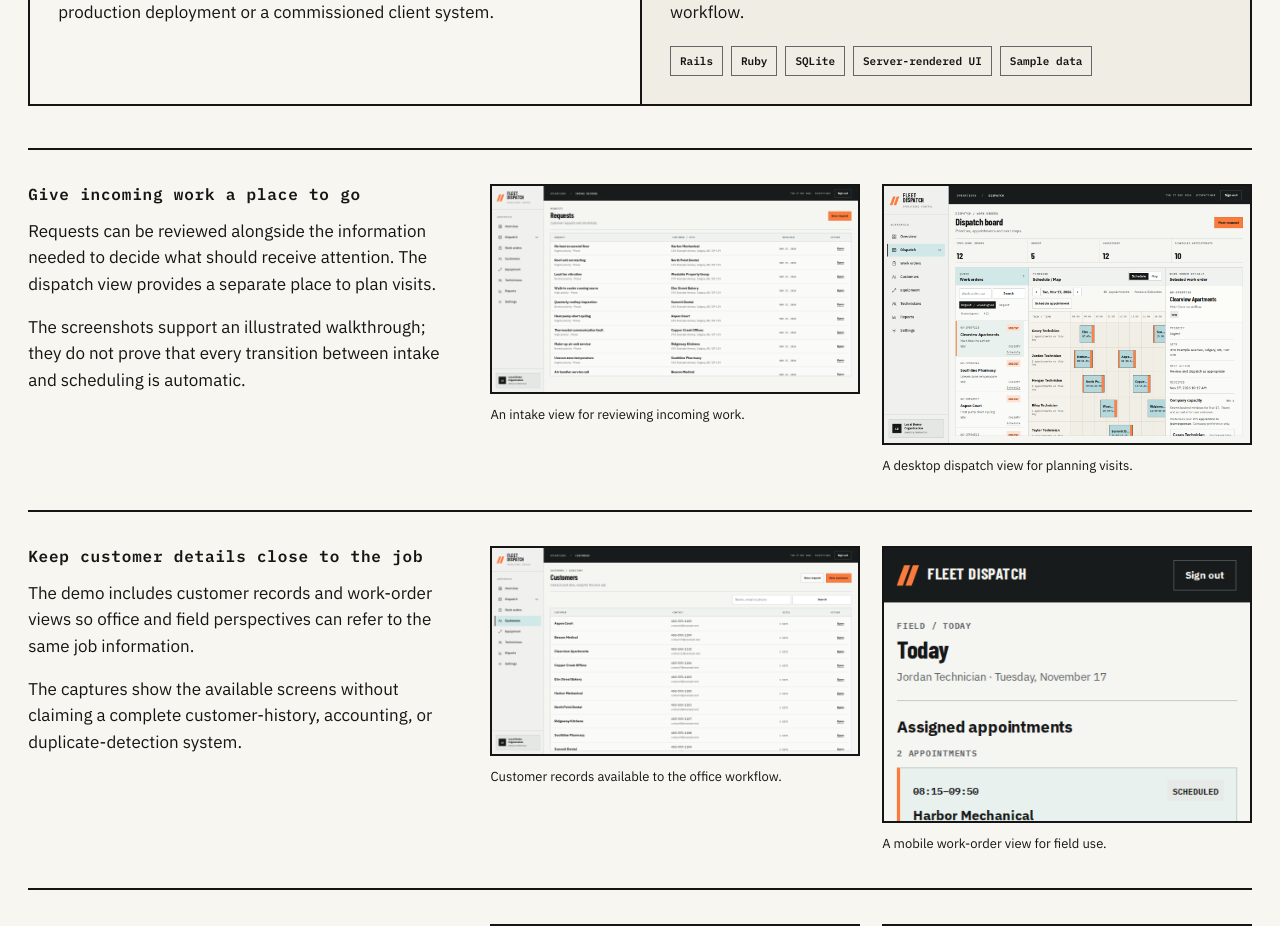
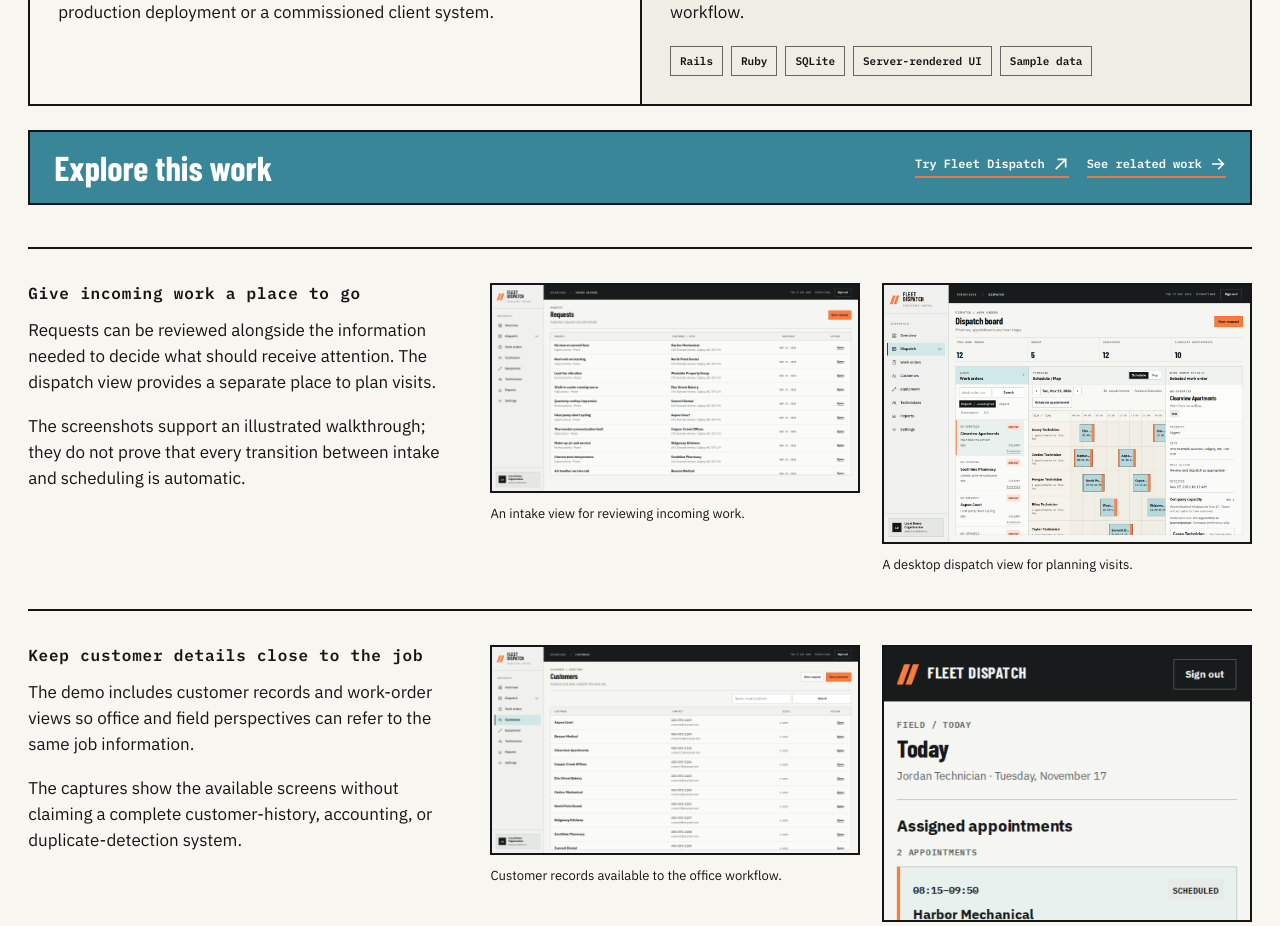
Before and after one commit to seanbman/seanburman.com, a React (Vite) app: page /work/fleet-platform in a window 1280 px wide. Shown: the part 840-1766 px from the top of the page. Built offline with nearby package versions, Linux system fonts and the light colour scheme; no server answers; a web font is replaced by a local one.

Commit message:
feat: surface project site links near opening

```diff
--- a/src/App.css
+++ b/src/App.css
@@ -308,6 +308,12 @@
 .project-overview p:last-child{margin-bottom:0}
 .project-tags{display:flex;flex-wrap:wrap;gap:8px;margin-top:20px}
 .project-tags span{font:600 11px/1.3 'IBM Plex Mono',monospace;border:1px solid #666;padding:7px 9px}
+.project-page__quick-links{display:flex;align-items:center;justify-content:space-between;gap:24px;margin-top:24px;padding:19px 24px;border:var(--line);background:var(--teal);color:white}
+.project-page__quick-links h2{font-size:clamp(27px,2.7vw,40px);line-height:.95;margin:0}
+.project-page__quick-link-list{display:flex;align-items:center;justify-content:flex-end;flex-wrap:wrap;gap:18px}
+.project-page__quick-link{display:inline-flex;align-items:center;gap:8px;padding-bottom:4px;border-bottom:2px solid var(--orange);font:700 12px/1.2 'IBM Plex Mono',monospace}
+.project-page__quick-link .arrow-icon{width:16px;height:16px}
+.project-page__quick-link:hover{color:#f8c1a9}
 .project-sections{display:grid;gap:0;margin-top:42px}
 .project-section{display:grid;grid-template-columns:minmax(220px,.72fr) minmax(0,1.28fr);gap:34px;padding:34px 0;border-top:2px solid var(--black)}
 .project-section__copy h2{font-size:16px;line-height:1.3;letter-spacing:.05em}
@@ -342,6 +348,8 @@
   .project-overview{grid-template-columns:1fr;margin-top:22px}
   .project-overview>div{padding:22px}
   .project-overview>div+div{border-left:0;border-top:2px solid var(--black)}
+  .project-page__quick-links{align-items:flex-start;flex-direction:column;gap:16px;padding:19px 22px}
+  .project-page__quick-link-list{justify-content:flex-start}
   .project-section{padding:26px 0}
   .project-gallery{grid-template-columns:1fr;gap:20px}
   .project-page__footer{padding:23px 22px;margin-top:26px}
--- a/src/pages/work/ProjectPage.tsx
+++ b/src/pages/work/ProjectPage.tsx
@@ -31,6 +31,14 @@ export default function ProjectPage() {
       <div><h2>THE WORKING CONTEXT</h2><p>{project.context}</p></div>
       <div><h2>WHAT WAS BUILT</h2><p>{project.result}</p><div className="project-tags">{project.tags.map(tag => <span key={tag}>{tag}</span>)}</div></div>
     </section>
+    <nav className="project-page__quick-links" aria-label="Explore this work">
+      <h2>Explore this work</h2>
+      <div className="project-page__quick-link-list">
+        {project.homeLinkHref && <a className="project-page__quick-link" href={project.homeLinkHref} target="_blank" rel="noopener noreferrer">{project.homeLinkLabel} <ArrowIcon direction="up-right" /></a>}
+        {project.website && <a className="project-page__quick-link" href={project.website} target="_blank" rel="noopener noreferrer">Visit live website <ArrowIcon direction="up-right" /></a>}
+        {relatedProject && <Link className="project-page__quick-link" to={`/work/${relatedProject.slug}`}>See related work <ArrowIcon direction="right" /></Link>}
+      </div>
+    </nav>
     <div className="project-sections">
       {project.sections.map(section => <section className="project-section" key={section.heading}>
         <div className="project-section__copy">
```
Also changed, not shown: 2 other files (tests, documents, lock files or other folders).
